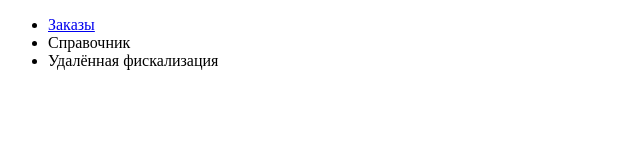
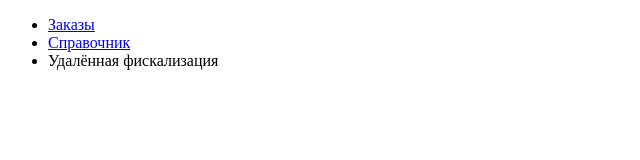
Before and after one commit to modulkassa/backend-api, a plain HTML site: page index.html in a window 1280 px wide. Shown: the full height of the page, 0-640 px from the left. Drawn offline with Linux system fonts and the light colour scheme.

Commit message:
For PR (#1)

```diff
--- a/index.html
+++ b/index.html
@@ -7,7 +7,7 @@
 <body>
     <ul>
         <li><a href="orders">Заказы</a></li>
-        <li>Справочник</li>
+        <li><a href="#">Справочник</a></li>
         <li>Удалённая фискализация</li>
     </ul>
 </body>
```
